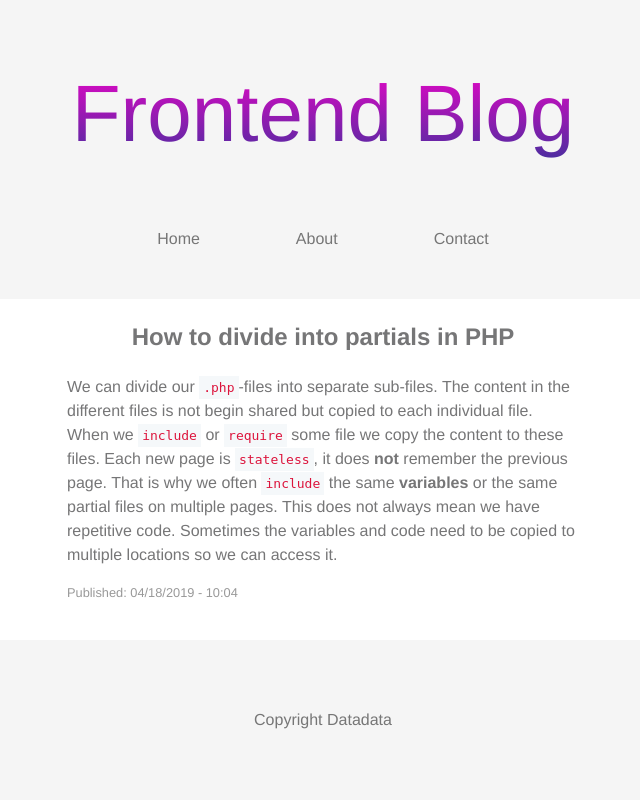
After one commit to Awkes/CMS-Backend-Databaser, a PHP site: page /Lektion-2/ovning-4/index.php in a window 1280 px wide. The commit adds this page. Shown: the whole page, without its empty margins (317-957 px from the left). Run offline with PHP 8.4, Linux system fonts and the light colour scheme.

Commit message:
FOvning 3+4

```diff
--- /dev/null
+++ b/Lektion-2/ovning-4/index.php
@@ -0,0 +1,26 @@
+<html lang="en">
+<?php require 'partials/head.php'; ?>
+<body>
+  <?php
+    require 'partials/header.php';
+    require 'partials/nav.php';
+  ?>
+
+  <main>
+    <section style="max-width: 40%">
+      <h2 style="text-align:center;">  How to divide into partials in PHP</h2>
+      <p>
+        We can divide our <code class="code-highlight">.php</code>-files into separate sub-files.
+        The content in the different files is not begin shared but copied to each individual file.
+        When we <code class="code-highlight">include</code> or <code class="code-highlight">require</code> some file
+        we copy the content to these files. Each new page is <code class="code-highlight">stateless</code>, it does <strong>not</strong>
+        remember the previous page. That is why we often <code class="code-highlight">include</code> the same <strong>variables</strong> or
+        the same partial files on multiple pages. This does not always mean we have repetitive code. Sometimes the variables and code need
+        to be copied to multiple locations so we can access it.
+      </p>
+      <p><span class="meta-data">Published: <?= date('m/d/Y - h:m'); ?></span><p>
+    </section>
+  </main>
+  <?php require 'partials/footer.php'; ?>
+</body>
+</html>
--- /dev/null
+++ b/Lektion-2/ovning-4/partials/footer.php
@@ -0,0 +1,3 @@
+<footer>
+  <p>Copyright Datadata</p>
+</footer>
--- /dev/null
+++ b/Lektion-2/ovning-4/partials/head.php
@@ -0,0 +1,6 @@
+<head>
+  <meta charset="UTF-8">
+  <meta name="viewport" content="width=device-width, initial-scale=1.0">
+  <link rel="stylesheet" href="style.css">
+  <title>About</title>
+</head>
--- /dev/null
+++ b/Lektion-2/ovning-4/partials/header.php
@@ -0,0 +1,3 @@
+<header>
+  <h1> Frontend Blog </h1>
+</header>
--- /dev/null
+++ b/Lektion-2/ovning-4/partials/nav.php
@@ -0,0 +1,5 @@
+<nav>
+    <a href="index.php">Home</a>
+    <a href="about.php">About</a>
+    <a href="contact.php">Contact</a>
+  </nav>
--- /dev/null
+++ b/Lektion-2/ovning-4/style.css
@@ -0,0 +1,87 @@
+html {
+  height: 100%;
+}
+body {
+  margin: 0;
+  padding: 0;
+  height: 100%;
+  width: 100%;
+  background-color: #f5f5f5;
+  color: #333;
+  font: 100%/1.5 "Helvetica Neue", sans-serif;
+  display: flex;
+  flex-direction: column;
+  align-items: center;
+}
+
+a {
+  color: #767676;
+  text-decoration: none;
+  transition: color 300ms;
+}
+
+a:hover {
+  color: #f0c;
+}
+
+header, nav{
+  width: 100%;
+  display: flex;
+  justify-content: center;
+}
+
+nav > * {
+  padding: 0 3rem;
+}
+
+header h1 {
+  color: #767676;
+  background: #f0c;
+  background: -webkit-linear-gradient(0deg, #339, #f0c);
+  background: -webkit-linear-gradient(bottom, #339, #f0c);
+  background: -o-linear-gradient(bottom, #339, #f0c);
+  background: -webkit-gradient(
+    linear,
+    left bottom,
+    left top,
+    from(#339),
+    to(#f0c)
+  );
+  background: linear-gradient(0deg, #339, #f0c);
+  background-clip: text;
+  -webkit-background-clip: text;
+  -webkit-text-fill-color: transparent;
+  font-weight: 200;
+  font-size: 5rem;
+  text-align: center;
+  vertical-align: middle;
+}
+
+main{
+  margin-top: 3rem;
+  width: 100%;
+  flex: 1;
+  display:flex;
+  justify-content: center;
+  background-color: #fff;
+  color: #767677;
+}
+
+footer{
+  display: flex;
+  justify-content: center;
+  align-items: center;
+  height: 10rem;
+  color: #767676;
+}
+
+.meta-data{
+  color: #999;
+  font-size: 0.8rem;
+}
+
+.code-highlight{
+  padding: 4px;
+  color: crimson;
+  background-color: hsla(204, 29%, 97%, 1.00);
+}
```
Also changed, not shown: Lektion-2/ovning-3.php (+0 -7 lines), Lektion-2/ovning-4/about.php (added, +14 -0 lines), Lektion-2/ovning-4/contact.php (added, +14 -0 lines), 1 other file.
